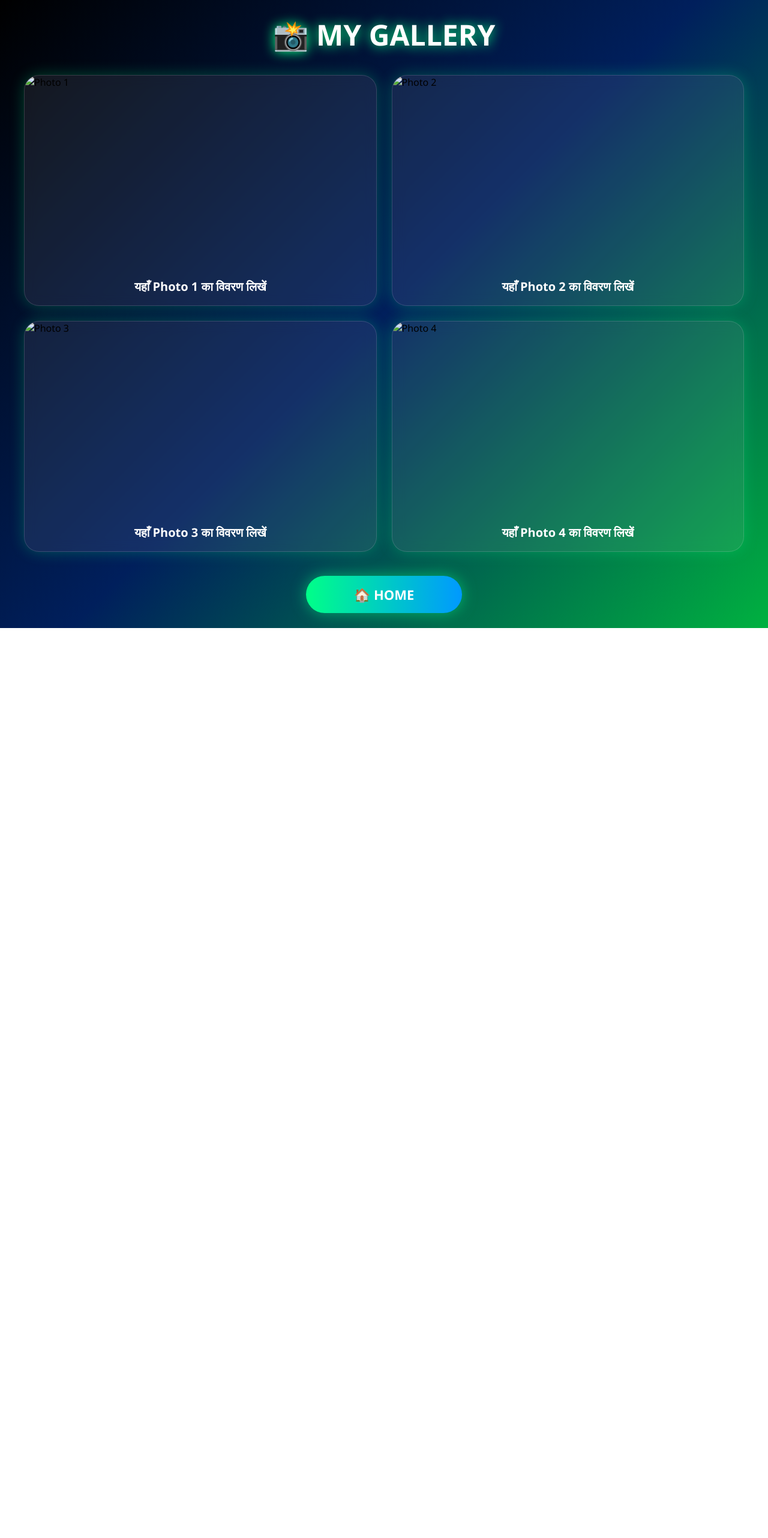
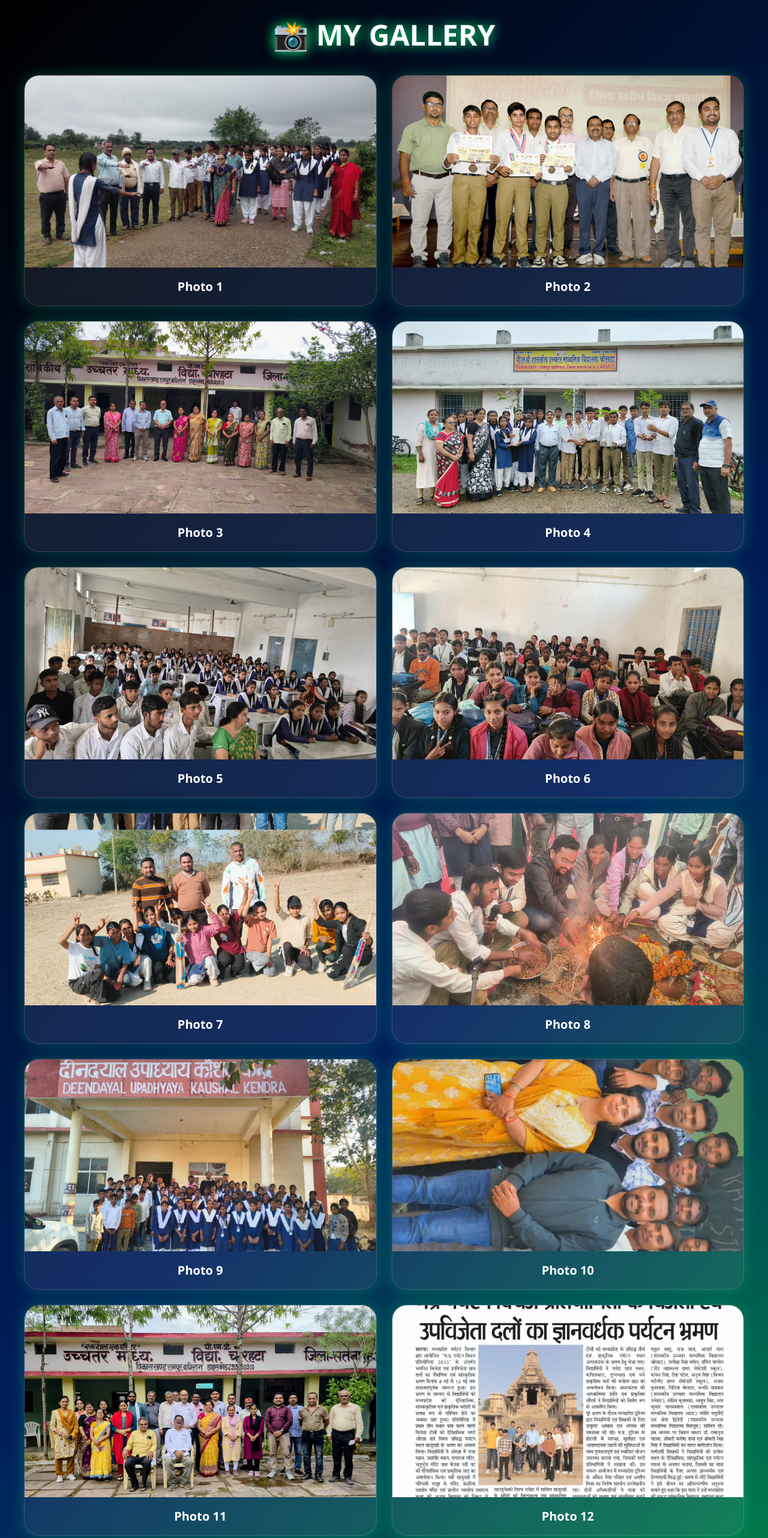
Before and after one commit to rahulapn0606-spec/pmshrichorahata.com, a plain HTML site: page gallery.html in a window 1280 px wide. Shown: the top 2564 px of the page at 60% size. Before the commit the page ends 1047 px from the top, so only its background shows below. Drawn offline with Linux system fonts and the light colour scheme.

Commit message:
Update gallery.html

```diff
--- a/gallery.html
+++ b/gallery.html
@@ -116,30 +116,83 @@ h1{
 <div class="gallery">
 
    <div class="card">
-        <img src="photo1.jpg" alt="Photo 1">
-        <div class="caption">
-            यहाँ Photo 1 का विवरण लिखें
-        </div>
+    <img src="photos/WhatsApp Image 2026-06-09 at 12.22.03 (2).jpeg" alt="">
+    <div class="caption">Photo 1</div>
 </div>
 
 <div class="card">
-        <img src="photo2.jpg" alt="Photo 2">
-        <div class="caption">
-            यहाँ Photo 2 का विवरण लिखें
-        </div>
+    <img src="photos/WhatsApp Image 2026-06-09 at 12.22.03.jpeg" alt="">
+    <div class="caption">Photo 2</div>
 </div>
 
 <div class="card">
-        <img src="photo3.jpg" alt="Photo 3">
-        <div class="caption">
-            यहाँ Photo 3 का विवरण लिखें
-        </div>
+    <img src="photos/WhatsApp Image 2026-06-09 at 12.22.04 (1).jpeg" alt="">
+    <div class="caption">Photo 3</div>
 </div>
 
 <div class="card">
-        <img src="photo4.jpg" alt="Photo 4">
-        <div class="caption">
-            यहाँ Photo 4 का विवरण लिखें
+    <img src="photos/WhatsApp Image 2026-06-09 at 12.22.05 (1).jpeg" alt="">
+    <div class="caption">Photo 4</div>
+</div>
+
+<div class="card">
+    <img src="photos/WhatsApp Image 2026-06-09 at 12.22.05.jpeg" alt="">
+    <div class="caption">Photo 5</div>
+</div>
+
+<div class="card">
+    <img src="photos/WhatsApp Image 2026-06-09 at 12.22.06.jpeg" alt="">
+    <div class="caption">Photo 6</div>
+</div>
+
+<div class="card">
+    <img src="photos/WhatsApp Image 2026-06-09 at 12.22.07.jpeg" alt="">
+    <div class="caption">Photo 7</div>
+</div>
+
+<div class="card">
+    <img src="photos/WhatsApp Image 2026-06-09 at 12.22.09.jpeg" alt="">
+    <div class="caption">Photo 8</div>
+</div>
+
+<div class="card">
+    <img src="photos/WhatsApp Image 2026-06-09 at 12.22.12 (1).jpeg" alt="">
+    <div class="caption">Photo 9</div>
+</div>
+
+<div class="card">
+    <img src="photos/WhatsApp Image 2026-06-09 at 12.22.12.jpeg" alt="">
+    <div class="caption">Photo 10</div>
+</div>
+
+<div class="card">
+    <img src="photos/WhatsApp Image 2026-06-09 at 12.22.13.jpeg" alt="">
+    <div class="caption">Photo 11</div>
+</div>
+
+<div class="card">
+    <img src="photos/WhatsApp Image 2026-06-09 at 12.22.14.jpeg" alt="">
+    <div class="caption">Photo 12</div>
+</div>
+
+<div class="card">
+    <img src="photos/WhatsApp Image 2026-06-09 at 12.22.15 (1).jpeg" alt="">
+    <div class="caption">Photo 13</div>
+</div>
+
+<div class="card">
+    <img src="photos/WhatsApp Image 2026-06-09 at 12.22.15.jpeg" alt="">
+    <div class="caption">Photo 14</div>
+</div>
+
+<div class="card">
+    <img src="photos/home.jpg" alt="">
+    <div class="caption">Home</div>
+</div>
+
+<div class="card">
+    <img src="photos/vmy.jpg" alt="">
+    <div class="caption">Vision & Mission</div>
 </div>
     </div>
 
```
Lines whose indentation alone changed are shown as unchanged.
